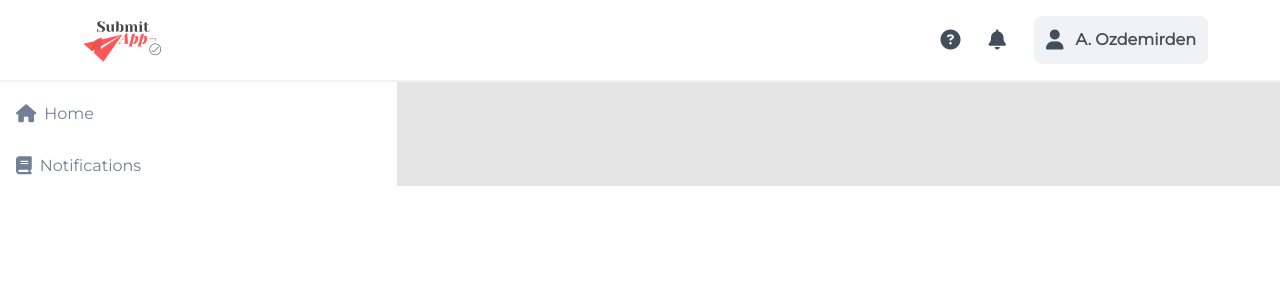
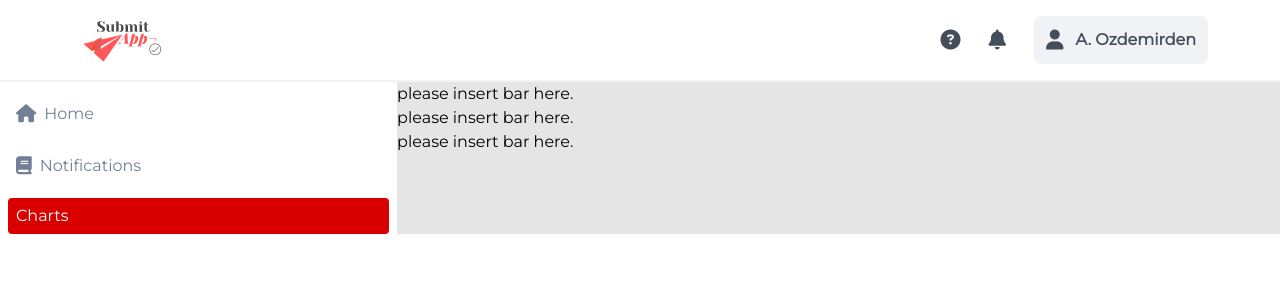
Before and after one commit to brkeudunman/react-collegues-project, a React (Create React App) app: page /charts in a window 1280 px wide. Shown: the top 300 px of the page. Built offline with nearby package versions, Linux system fonts and the light colour scheme.

Commit message:
empty charts are added

```diff
--- a/src/App.js
+++ b/src/App.js
@@ -1,4 +1,3 @@
-
 import Header from "./components/Header.js";
 import Main from './components/Main.js'
 
--- a/src/components/Main.js
+++ b/src/components/Main.js
@@ -1,21 +1,23 @@
-import React,{useState} from 'react'
+import React from 'react'
 import {Routes,Route} from 'react-router-dom'
 
 import Navbar from './main/Navbar'
 import Cards from './main/Cards/Cards'
 import Notifications from './main/Notifications/Notifications'
+import Charts from './main/Charts/Charts'
 
 
 function Main() {
-  const [selectedIndex, setSelectedIndex] = useState(0)
+
 
   return (
 
         <div className='flex md:justify-start bg-bg-metal'>
-          <Navbar selectedIndex={selectedIndex}/>
+          <Navbar/>
           <Routes>
             <Route  path='/' element={<Cards></Cards>}></Route>
             <Route path='notifications' element={<Notifications></Notifications>}></Route>
+            <Route path='charts' element={<Charts></Charts>}></Route>
           </Routes>
         </div>
   )
--- /dev/null
+++ b/src/components/main/Charts/Chart.js
@@ -0,0 +1,11 @@
+import React from 'react'
+
+function Chart({articleData}) {
+  return (
+    <div>
+        please insert bar here.
+    </div>
+  )
+}
+
+export default Chart
--- /dev/null
+++ b/src/components/main/Charts/Charts.js
@@ -0,0 +1,14 @@
+import React from 'react'
+import Chart from './Chart'
+
+function Charts() {
+  return (
+    <div>
+      <Chart/>
+      <Chart/>
+      <Chart/>
+    </div>
+  )
+}
+
+export default Charts
--- a/src/components/main/Navbar.js
+++ b/src/components/main/Navbar.js
@@ -4,7 +4,7 @@ import NavbarButton from './NavbarButton'
 
 function Navbar() {
 
-  var jsonArr = [{to:"/",text:"Home"},{to:"/notifications",text:"Notifications"}]
+  var jsonArr = [{to:"/",text:"Home"},{to:"/notifications",text:"Notifications"},{to:"/charts",text:"Charts"}]
   var icoArr = [(<i class="ml-2 text-lg fa-solid fa-house"></i>),(<i class="ml-2 text-lg fa-solid fa-book"></i>)]
 
 
```
